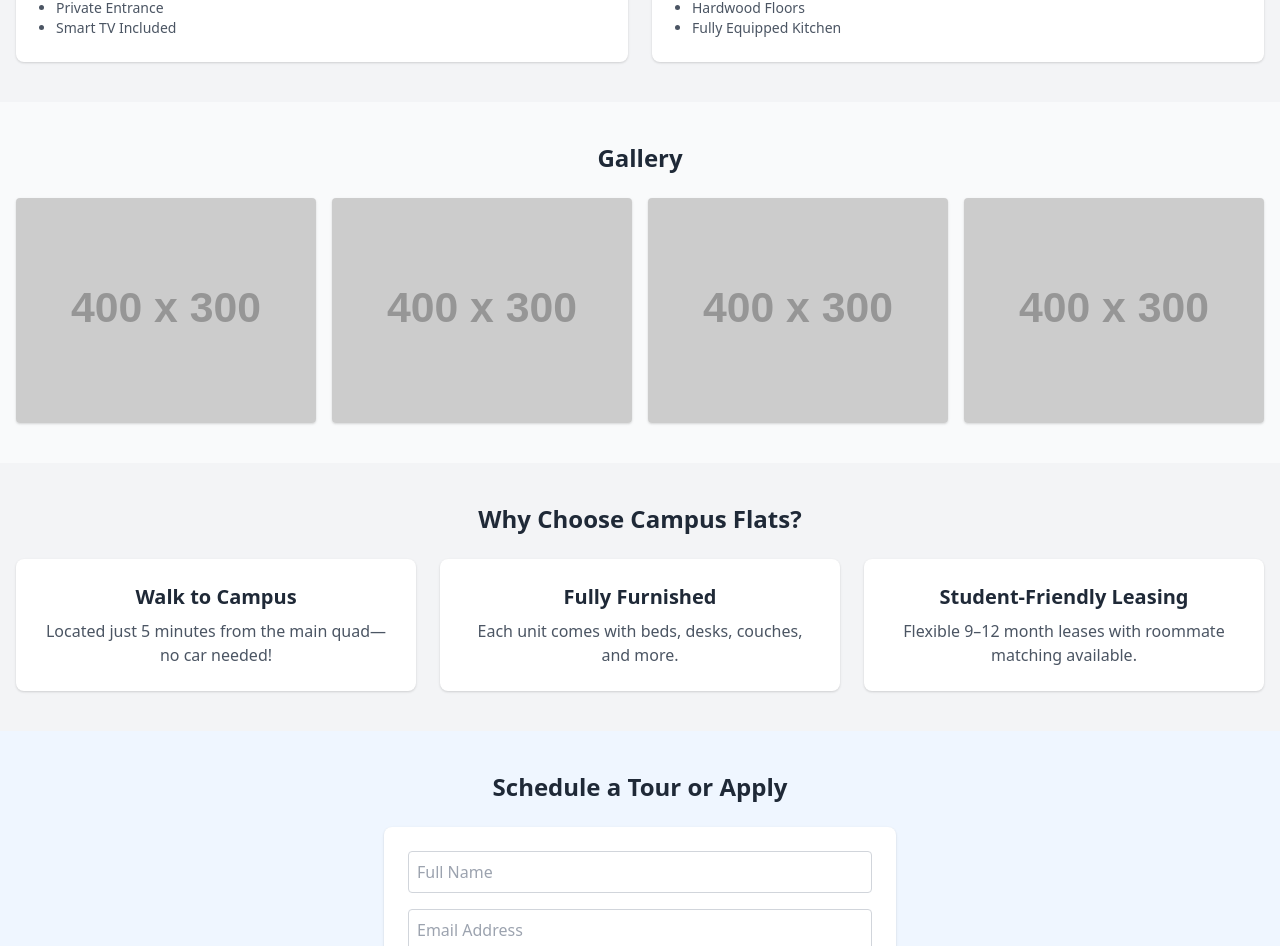
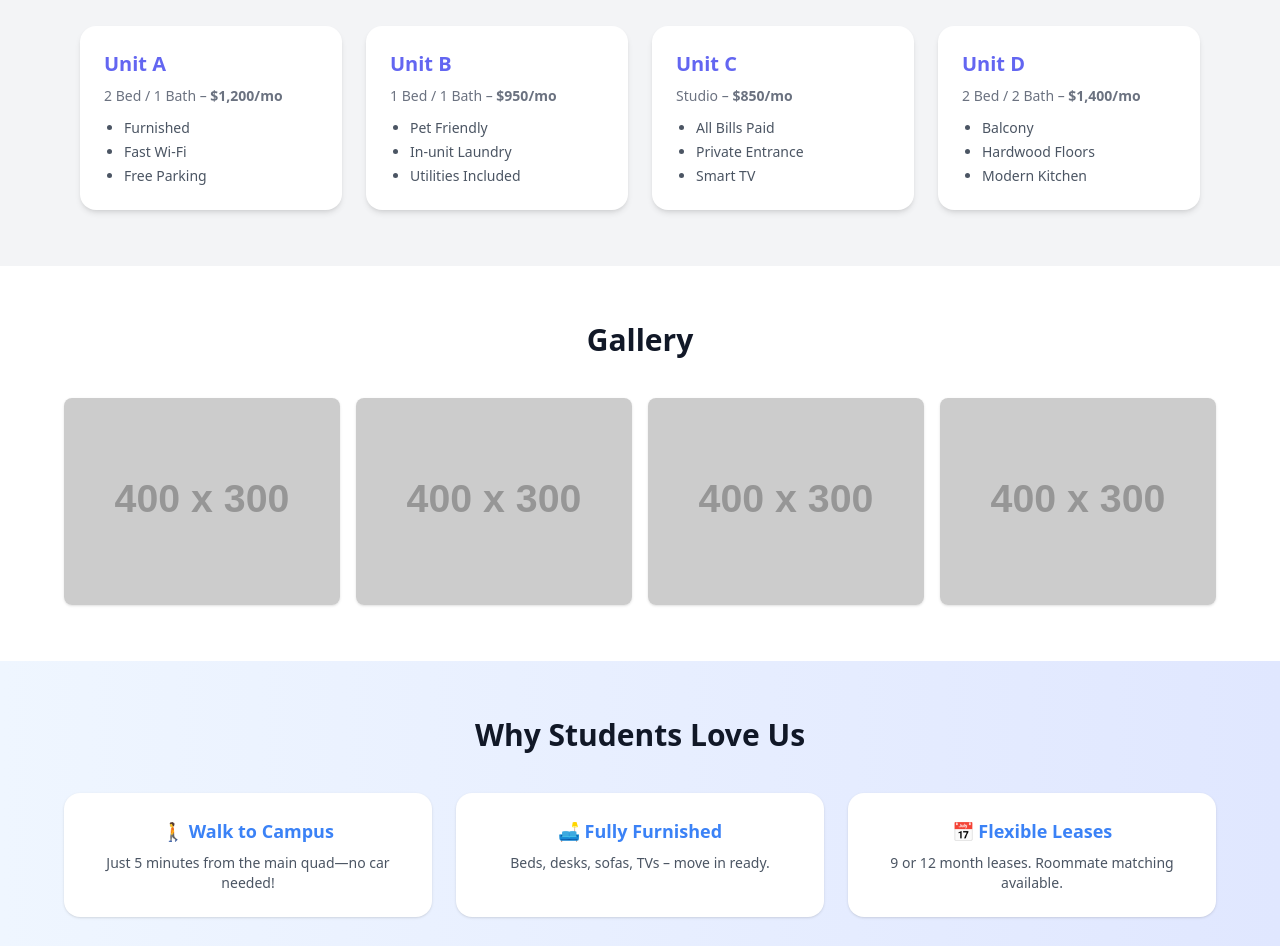
Before and after one commit to allsportster023/allsportster023.github.io, a plain HTML site: page index.html in a window 1280 px wide. Shown: the part 650-1596 px from the top of the page. Drawn offline with nearby package versions, Linux system fonts and the light colour scheme; placeholder pictures from the web are drawn by us.

Commit message:
Updated CSS

```diff
--- a/index.html
+++ b/index.html
@@ -2,126 +2,145 @@
 <html lang="en">
 <head>
     <meta charset="UTF-8" />
-    <meta name="viewport" content="width=device-width, initial-scale=1.0" />
+    <meta name="viewport" content="width=device-width, initial-scale=1.0"/>
     <title>Campus Flats – Student Rentals</title>
-    <link href="https://cdn.jsdelivr.net/npm/tailwindcss@2.2.19/dist/tailwind.min.css" rel="stylesheet">
+    <script src="https://cdn.tailwindcss.com"></script>
+    <script>
+        tailwind.config = {
+            theme: {
+                extend: {
+                    colors: {
+                        primary: '#3b82f6',
+                        accent: '#6366f1',
+                        dark: '#111827',
+                        light: '#f3f4f6',
+                    }
+                }
+            }
+        }
+    </script>
 </head>
-<body class="bg-gray-100 text-gray-800">
+<body class="bg-light text-dark font-sans">
+
 <!-- Header -->
-<header class="bg-white shadow sticky top-0 z-50">
-    <div class="container mx-auto px-4 py-4 flex justify-between items-center">
-        <h1 class="text-xl font-bold text-blue-600">Campus Flats</h1>
-        <nav class="hidden md:flex space-x-4">
-            <a href="#units" class="text-gray-600 hover:text-blue-500">Units</a>
-            <a href="#gallery" class="text-gray-600 hover:text-blue-500">Gallery</a>
-            <a href="#amenities" class="text-gray-600 hover:text-blue-500">Amenities</a>
-            <a href="#contact" class="text-gray-600 hover:text-blue-500">Contact</a>
+<header class="bg-white shadow-md sticky top-0 z-50 backdrop-blur bg-opacity-80">
+    <div class="max-w-7xl mx-auto px-4 py-4 flex justify-between items-center">
+        <h1 class="text-2xl font-extrabold text-primary">🏡 Campus Flats</h1>
+        <nav class="hidden md:flex space-x-6 text-sm font-medium">
+            <a href="#units" class="text-dark hover:text-primary transition">Units</a>
+            <a href="#gallery" class="text-dark hover:text-primary transition">Gallery</a>
+            <a href="#amenities" class="text-dark hover:text-primary transition">Amenities</a>
+            <a href="#contact" class="text-dark hover:text-primary transition">Contact</a>
         </nav>
     </div>
 </header>
 
-<!-- Hero Section -->
-<section class="bg-blue-100 py-12 text-center">
-    <div class="container mx-auto px-4">
-        <h2 class="text-3xl md:text-4xl font-bold mb-4">Affordable, Walkable Student Housing</h2>
-        <p class="text-lg text-gray-700">4 spacious units just minutes from campus. Fully furnished. Utilities included.</p>
+<!-- Hero -->
+<section class="relative bg-gradient-to-br from-blue-100 to-blue-300 min-h-[60vh] flex items-center justify-center px-4">
+    <div class="max-w-3xl text-center bg-white/30 p-8 rounded-xl backdrop-blur-lg shadow-lg">
+        <h2 class="text-4xl font-bold mb-4 text-dark">Modern Rentals for College Life</h2>
+        <p class="text-lg text-dark/80">Live comfortably, stay close to campus, and focus on what matters most.</p>
     </div>
 </section>
 
-<!-- Units Overview -->
-<section id="units" class="py-10 container mx-auto px-4">
-    <h3 class="text-2xl font-bold text-center mb-6">Available Units</h3>
-    <div class="grid md:grid-cols-2 gap-6">
-        <!-- Unit Card -->
-        <div class="bg-white p-6 rounded-lg shadow">
-            <h4 class="text-xl font-semibold mb-2">Unit A</h4>
-            <p class="mb-2">2 Bed / 1 Bath – $1,200/mo</p>
-            <ul class="text-sm text-gray-600 list-disc pl-4">
+<!-- Units -->
+<section id="units" class="py-14 px-4 max-w-6xl mx-auto">
+    <h3 class="text-3xl font-bold text-center mb-10">Available Units</h3>
+    <div class="grid sm:grid-cols-2 lg:grid-cols-4 gap-6">
+        <!-- Unit -->
+        <div class="bg-white p-6 rounded-2xl shadow-md hover:shadow-xl transition">
+            <h4 class="text-xl font-semibold mb-2 text-accent">Unit A</h4>
+            <p class="mb-3 text-sm text-gray-500">2 Bed / 1 Bath – <strong>$1,200/mo</strong></p>
+            <ul class="list-disc pl-5 text-sm text-gray-600 space-y-1">
                 <li>Furnished</li>
                 <li>Fast Wi-Fi</li>
                 <li>Free Parking</li>
             </ul>
         </div>
-        <!-- Repeat for other units -->
-        <div class="bg-white p-6 rounded-lg shadow">
-            <h4 class="text-xl font-semibold mb-2">Unit B</h4>
-            <p class="mb-2">1 Bed / 1 Bath – $950/mo</p>
-            <ul class="text-sm text-gray-600 list-disc pl-4">
+        <!-- Repeat -->
+        <div class="bg-white p-6 rounded-2xl shadow-md hover:shadow-xl transition">
+            <h4 class="text-xl font-semibold mb-2 text-accent">Unit B</h4>
+            <p class="mb-3 text-sm text-gray-500">1 Bed / 1 Bath – <strong>$950/mo</strong></p>
+            <ul class="list-disc pl-5 text-sm text-gray-600 space-y-1">
                 <li>Pet Friendly</li>
                 <li>In-unit Laundry</li>
-                <li>Water & Trash Included</li>
+                <li>Utilities Included</li>
             </ul>
         </div>
-        <div class="bg-white p-6 rounded-lg shadow">
-            <h4 class="text-xl font-semibold mb-2">Unit C</h4>
-            <p class="mb-2">Studio – $850/mo</p>
-            <ul class="text-sm text-gray-600 list-disc pl-4">
+        <div class="bg-white p-6 rounded-2xl shadow-md hover:shadow-xl transition">
+            <h4 class="text-xl font-semibold mb-2 text-accent">Unit C</h4>
+            <p class="mb-3 text-sm text-gray-500">Studio – <strong>$850/mo</strong></p>
+            <ul class="list-disc pl-5 text-sm text-gray-600 space-y-1">
                 <li>All Bills Paid</li>
                 <li>Private Entrance</li>
-                <li>Smart TV Included</li>
+                <li>Smart TV</li>
             </ul>
         </div>
-        <div class="bg-white p-6 rounded-lg shadow">
-            <h4 class="text-xl font-semibold mb-2">Unit D</h4>
-            <p class="mb-2">2 Bed / 2 Bath – $1,400/mo</p>
-            <ul class="text-sm text-gray-600 list-disc pl-4">
-                <li>Large Balcony</li>
+        <div class="bg-white p-6 rounded-2xl shadow-md hover:shadow-xl transition">
+            <h4 class="text-xl font-semibold mb-2 text-accent">Unit D</h4>
+            <p class="mb-3 text-sm text-gray-500">2 Bed / 2 Bath – <strong>$1,400/mo</strong></p>
+            <ul class="list-disc pl-5 text-sm text-gray-600 space-y-1">
+                <li>Balcony</li>
                 <li>Hardwood Floors</li>
-                <li>Fully Equipped Kitchen</li>
+                <li>Modern Kitchen</li>
             </ul>
         </div>
     </div>
 </section>
 
 <!-- Gallery -->
-<section id="gallery" class="py-10 bg-gray-50">
-    <div class="container mx-auto px-4">
-        <h3 class="text-2xl font-bold text-center mb-6">Gallery</h3>
-        <div class="grid grid-cols-2 md:grid-cols-4 gap-4">
-            <!-- Replace with your images -->
-            <img src="https://via.placeholder.com/400x300" class="rounded shadow" alt="Apartment photo" />
-            <img src="https://via.placeholder.com/400x300" class="rounded shadow" alt="Living room" />
-            <img src="https://via.placeholder.com/400x300" class="rounded shadow" alt="Kitchen" />
-            <img src="https://via.placeholder.com/400x300" class="rounded shadow" alt="Bedroom" />
-            <!-- Add more images as needed -->
-        </div>
+<section id="gallery" class="py-14 bg-white px-4">
+    <h3 class="text-3xl font-bold text-center mb-10">Gallery</h3>
+    <div class="grid grid-cols-2 md:grid-cols-4 gap-4 max-w-6xl mx-auto">
+        <!-- Replace src with your images -->
+        <img src="https://via.placeholder.com/400x300" class="rounded-lg shadow hover:scale-105 transition" alt="Gallery image" />
+        <img src="https://via.placeholder.com/400x300" class="rounded-lg shadow hover:scale-105 transition" alt="Gallery image" />
+        <img src="https://via.placeholder.com/400x300" class="rounded-lg shadow hover:scale-105 transition" alt="Gallery image" />
+        <img src="https://via.placeholder.com/400x300" class="rounded-lg shadow hover:scale-105 transition" alt="Gallery image" />
     </div>
 </section>
 
 <!-- Amenities -->
-<section id="amenities" class="py-10 container mx-auto px-4">
-    <h3 class="text-2xl font-bold text-center mb-6">Why Choose Campus Flats?</h3>
-    <div class="grid md:grid-cols-3 gap-6 text-center">
-        <div class="bg-white p-6 rounded-lg shadow">
-            <h4 class="text-xl font-semibold mb-2">Walk to Campus</h4>
-            <p class="text-gray-600">Located just 5 minutes from the main quad—no car needed!</p>
+<section id="amenities" class="py-14 bg-gradient-to-r from-blue-50 to-indigo-100 px-4">
+    <h3 class="text-3xl font-bold text-center mb-10">Why Students Love Us</h3>
+    <div class="grid md:grid-cols-3 gap-6 max-w-6xl mx-auto text-center">
+        <div class="p-6 bg-white rounded-2xl shadow hover:shadow-lg transition">
+            <h4 class="text-lg font-semibold text-primary mb-2">🚶 Walk to Campus</h4>
+            <p class="text-sm text-gray-600">Just 5 minutes from the main quad—no car needed!</p>
         </div>
-        <div class="bg-white p-6 rounded-lg shadow">
-            <h4 class="text-xl font-semibold mb-2">Fully Furnished</h4>
-            <p class="text-gray-600">Each unit comes with beds, desks, couches, and more.</p>
+        <div class="p-6 bg-white rounded-2xl shadow hover:shadow-lg transition">
+            <h4 class="text-lg font-semibold text-primary mb-2">🛋 Fully Furnished</h4>
+            <p class="text-sm text-gray-600">Beds, desks, sofas, TVs – move in ready.</p>
         </div>
-        <div class="bg-white p-6 rounded-lg shadow">
-            <h4 class="text-xl font-semibold mb-2">Student-Friendly Leasing</h4>
-            <p class="text-gray-600">Flexible 9–12 month leases with roommate matching available.</p>
+        <div class="p-6 bg-white rounded-2xl shadow hover:shadow-lg transition">
+            <h4 class="text-lg font-semibold text-primary mb-2">📅 Flexible Leases</h4>
+            <p class="text-sm text-gray-600">9 or 12 month leases. Roommate matching available.</p>
         </div>
     </div>
 </section>
 
 <!-- Contact -->
-<section id="contact" class="bg-blue-50 py-10">
-    <div class="container mx-auto px-4">
-        <h3 class="text-2xl font-bold text-center mb-6">Schedule a Tour or Apply</h3>
-        <form class="max-w-lg mx-auto bg-white p-6 rounded-lg shadow space-y-4">
-            <input type="text" placeholder="Full Name" class="w-full border border-gray-300 p-2 rounded" required>
-            <input type="email" placeholder="Email Address" class="w-full border border-gray-300 p-2 rounded" required>
-            <textarea placeholder="Your Message" class="w-full border border-gray-300 p-2 rounded h-32" required></textarea>
-            <button class="bg-blue-600 text-white px-6 py-2 rounded hover:bg-blue-700">Send Message</button>
-        </form>
-    </div>
+<section id="contact" class="py-14 px-4 bg-white">
+    <h3 class="text-3xl font-bold text-center mb-10">Get in Touch</h3>
+    <form class="max-w-xl mx-auto bg-gray-50 p-8 rounded-2xl shadow space-y-6">
+        <div class="relative">
+            <input type="text" name="name" required class="peer w-full border border-gray-300 px-3 pt-5 pb-2 rounded focus:outline-none focus:ring-2 focus:ring-primary" />
+            <label class="absolute left-3 top-2 text-xs text-gray-500 peer-focus:text-primary transition-all">Full Name</label>
+        </div>
+        <div class="relative">
+            <input type="email" name="email" required class="peer w-full border border-gray-300 px-3 pt-5 pb-2 rounded focus:outline-none focus:ring-2 focus:ring-primary" />
+            <label class="absolute left-3 top-2 text-xs text-gray-500 peer-focus:text-primary transition-all">Email</label>
+        </div>
+        <div class="relative">
+            <textarea name="message" rows="4" required class="peer w-full border border-gray-300 px-3 pt-5 pb-2 rounded focus:outline-none focus:ring-2 focus:ring-primary"></textarea>
+            <label class="absolute left-3 top-2 text-xs text-gray-500 peer-focus:text-primary transition-all">Message</label>
+        </div>
+        <button class="w-full bg-primary text-white py-3 rounded-lg hover:bg-blue-700 transition">Send Message</button>
+    </form>
 </section>
 
 <!-- Footer -->
-<footer class="bg-white text-center py-4 mt-10 text-sm text-gray-600">
+<footer class="bg-light text-center py-6 text-sm text-gray-500 mt-10">
     &copy; 2025 Campus Flats. All rights reserved.
 </footer>
 </body>
```
